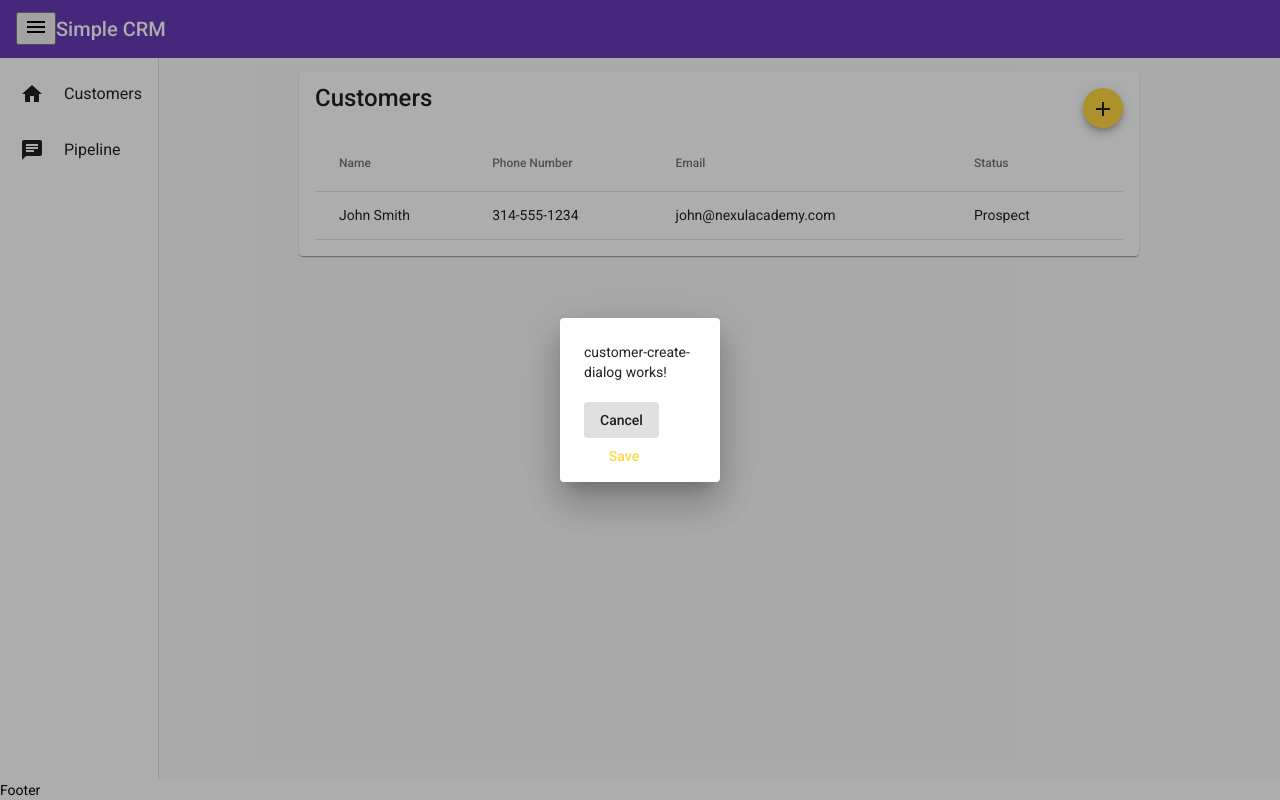
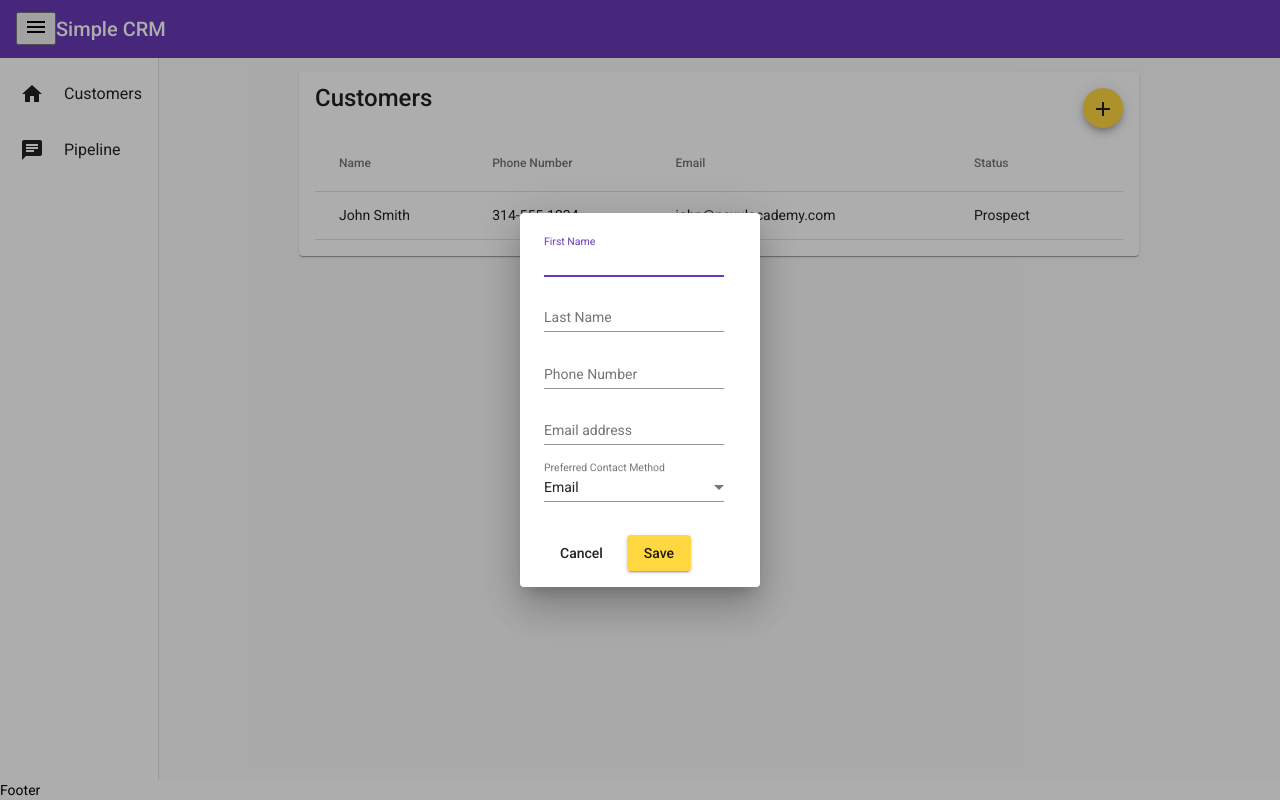
Before and after one commit to c-bec-k/aspnet-core-fundamentals-v3, an Angular app in the folder aspnet-core-fundamentals-v3/simple-crm-cli/: page /customers in a window 1280 px wide. Both pictures are taken after a click on the button "add". Built offline with nearby package versions, Linux system fonts and the light colour scheme.

Commit message:
59: reactive form with basic inputs

```diff
--- a/aspnet-core-fundamentals-v3/simple-crm-cli/src/app/customer/customer-create-dialog/customer-create-dialog.component.html
+++ b/aspnet-core-fundamentals-v3/simple-crm-cli/src/app/customer/customer-create-dialog/customer-create-dialog.component.html
@@ -1,7 +1,32 @@
 <mat-dialog-content>
-  <p>customer-create-dialog works!</p>
+  <form [formGroup]="detailForm" novalidate>
+    <mat-form-field>
+      <mat-label>First Name</mat-label>
+      <input matInput formControlName="firstName" name="firstName">
+    </mat-form-field>
+    <mat-form-field>
+      <mat-label>Last Name</mat-label>
+      <input matInput formControlName="lastName" name="lastName">
+    </mat-form-field>
+    <mat-form-field>
+      <mat-label>Phone Number</mat-label>
+      <input matInput formControlName="phoneNumber" name="phoneNumber">
+    </mat-form-field>
+    <mat-form-field>
+      <mat-label>Email address</mat-label>
+      <input matInput formControlName="emailAddress" name="emailAddress">
+    </mat-form-field>
+    <mat-form-field>
+      <mat-label>Preferred Contact Method</mat-label>
+      <select matNativeControl formControlName="preferredContactMethod" name="preferredContactMethod">
+        <option value="email">Email</option>
+        <option value="phone">Phone</option>
+      </select>
+    </mat-form-field>
+
+  </form>
 </mat-dialog-content>
 <mat-dialog-actions>
   <button mat-button (click)="cancel()">Cancel</button>
-  <button mat-button (click)="save()" color="accent">Save</button>
+  <button mat-raised-button (click)="save()" color="accent">Save</button>
 </mat-dialog-actions>
--- a/aspnet-core-fundamentals-v3/simple-crm-cli/src/app/customer/customer-create-dialog/customer-create-dialog.component.ts
+++ b/aspnet-core-fundamentals-v3/simple-crm-cli/src/app/customer/customer-create-dialog/customer-create-dialog.component.ts
@@ -1,4 +1,5 @@
 import { Component, Inject, OnInit } from '@angular/core';
+import { FormBuilder, FormGroup } from '@angular/forms';
 import { MatDialogRef, MAT_DIALOG_DATA } from '@angular/material/dialog';
 import { Customer } from '../customer.model';
 
@@ -8,11 +9,24 @@
   styleUrls: ['./customer-create-dialog.component.scss']
 })
 export class CustomerCreateDialogComponent implements OnInit {
+  detailForm: FormGroup;
 
   constructor(
+    private fb: FormBuilder,
     public dialogRef: MatDialogRef<CustomerCreateDialogComponent>,
     @Inject(MAT_DIALOG_DATA) public data: Customer | null
-    ) { }
+    ) {
+      this.detailForm = this.fb.group({
+        firstName: [''],
+        lastName: [''],
+        phoneNumber: [''],
+        emailAddress: [''],
+        preferredContactMethod: ['email']
+      });
+      if (this.data) {
+        this.detailForm.patchValue(this.data)
+      }
+    }
 
   save() {
     const customer = {};
--- a/aspnet-core-fundamentals-v3/simple-crm-cli/src/app/customer/customer-list-page/customer-list-page.component.ts
+++ b/aspnet-core-fundamentals-v3/simple-crm-cli/src/app/customer/customer-list-page/customer-list-page.component.ts
@@ -35,7 +35,7 @@
 
   addCustomer(){
     const dialogRef = this.dialog.open(CustomerCreateDialogComponent, {
-      width: '10rem',
+      width: '15rem',
       data: null
     });
   }
```
Also changed, not shown: aspnet-core-fundamentals-v3/simple-crm-cli/src/app/customer/customer.module.ts (+7 -1 lines).
